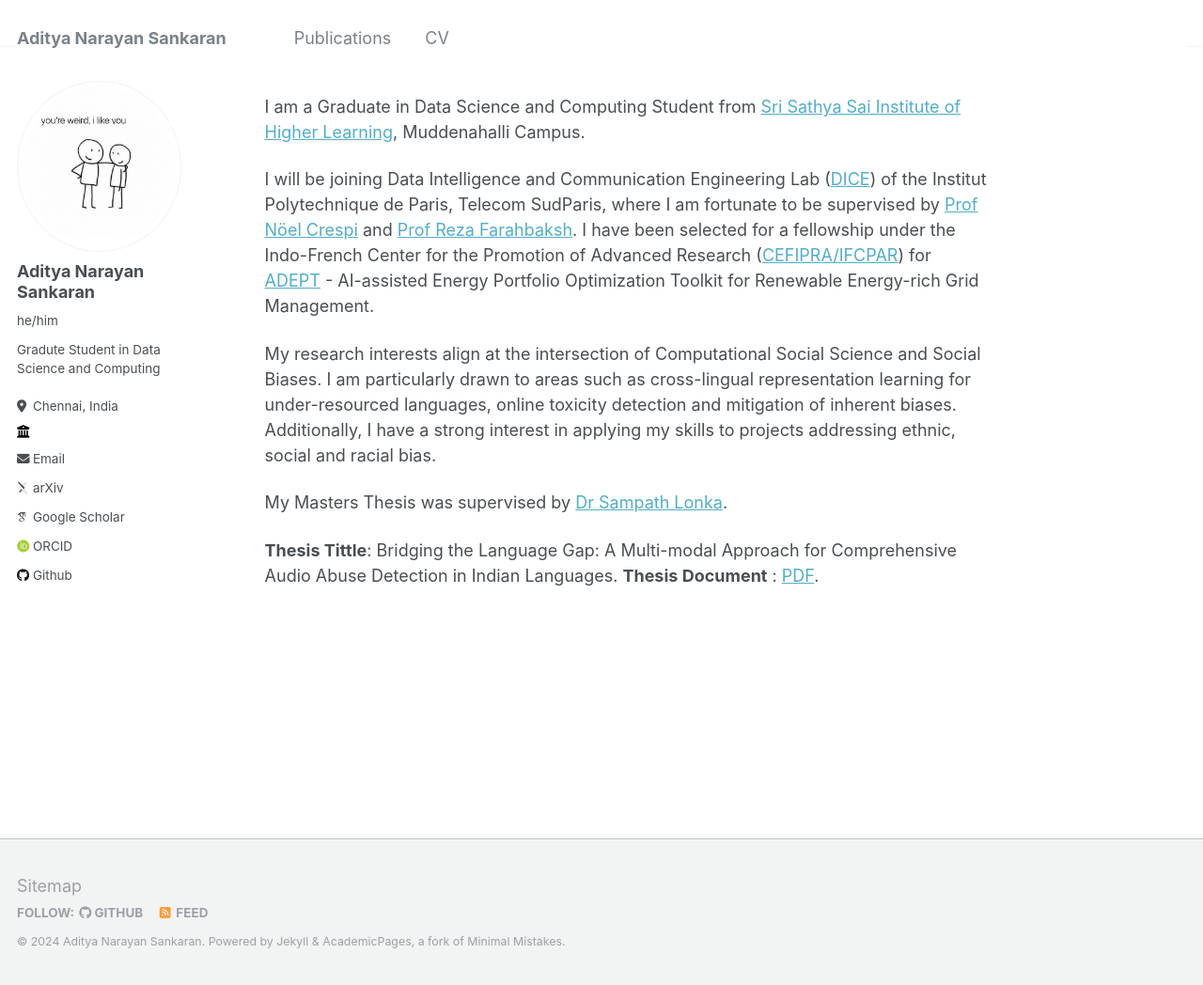
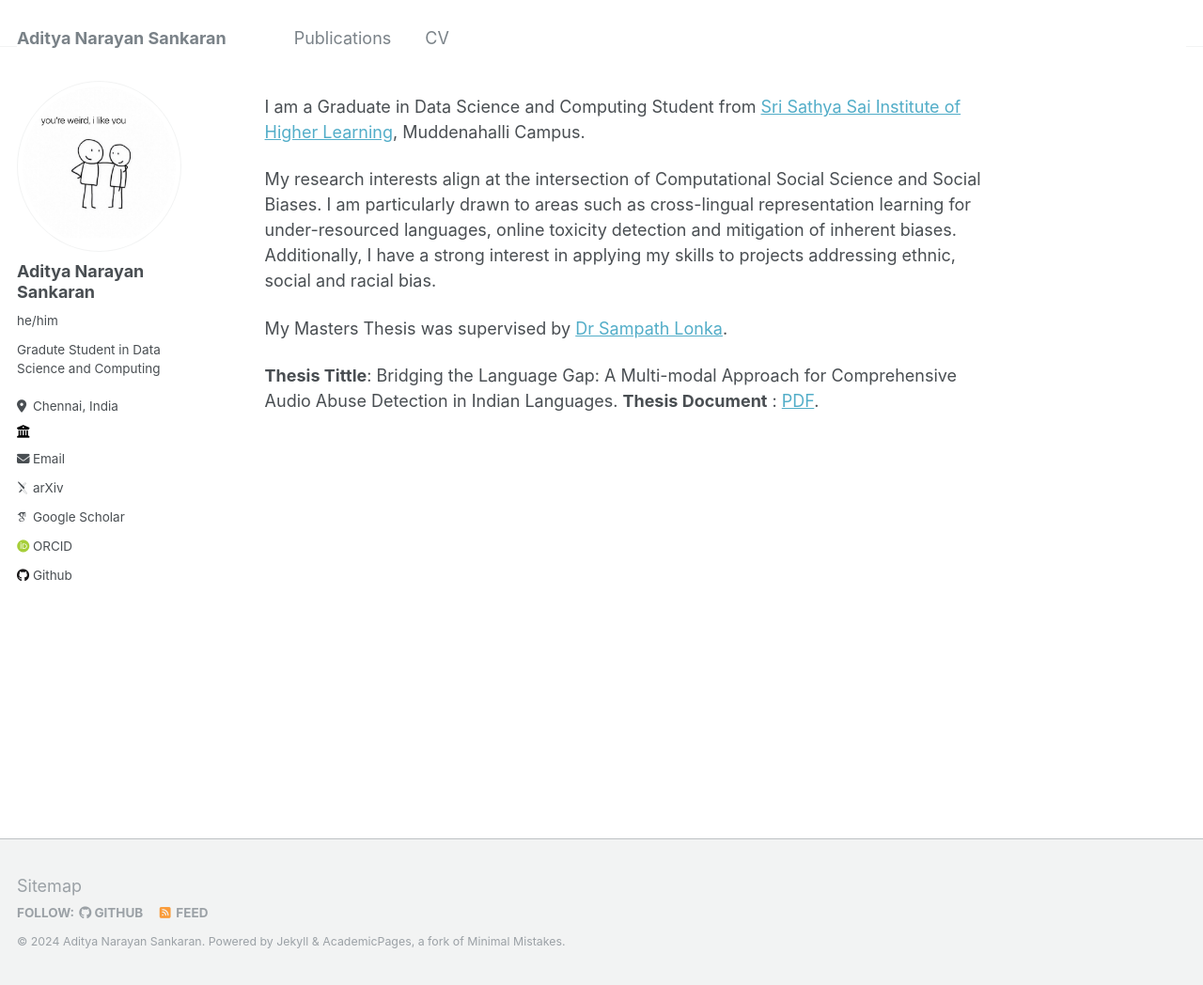
Before and after one commit to callmesanfornow/callmesanfornow.github.io, a Jekyll site: the page built from _pages/about.md, in a window 1280 px wide and 1048 px high. Shown: the whole window at 94% size. Built offline with Jekyll 4.4.1, drawn with Linux system fonts in a browser that asks for light colours; some web fonts are replaced.

Commit message:
Update about.md

```diff
--- a/_pages/about.md
+++ b/_pages/about.md
@@ -9,7 +9,7 @@ redirect_from:
 
 I am a Graduate in Data Science and Computing Student from [Sri Sathya Sai Institute of Higher Learning](https://www.sssihl.edu.in/), Muddenahalli Campus.
 
-I will be joining Data Intelligence and Communication Engineering Lab ([DICE](https://dice.wp.telecom-sudparis.eu)) of the Institut Polytechnique de Paris, Telecom SudParis, where I am fortunate to be supervised by [Prof Nöel Crespi](https://noelcrespi.wp.telecom-sudparis.eu) and [Prof Reza Farahbaksh](https://scholar.google.com/citations?user=HukBnBlWTE0C&hl=en). I have been selected for a fellowship under the Indo-French Center for the Promotion of Advanced Research ([CEFIPRA/IFCPAR](http://www.cefipra.org)) for [ADEPT](https://ifindia.cdn.betanet.in/ifindia/uploads/2024/03/PhD-in-AI-Computer-Science.pdf) - AI-assisted Energy Portfolio Optimization Toolkit for Renewable Energy-rich Grid Management.
+<!-- I will be joining Data Intelligence and Communication Engineering Lab ([DICE](https://dice.wp.telecom-sudparis.eu)) of the Institut Polytechnique de Paris, Telecom SudParis, where I am fortunate to be supervised by [Prof Nöel Crespi](https://noelcrespi.wp.telecom-sudparis.eu) and [Prof Reza Farahbaksh](https://scholar.google.com/citations?user=HukBnBlWTE0C&hl=en). I have been selected for a fellowship under the Indo-French Center for the Promotion of Advanced Research ([CEFIPRA/IFCPAR](http://www.cefipra.org)) for [ADEPT](https://ifindia.cdn.betanet.in/ifindia/uploads/2024/03/PhD-in-AI-Computer-Science.pdf) - AI-assisted Energy Portfolio Optimization Toolkit for Renewable Energy-rich Grid Management. -->
 
 My research interests align at the intersection of Computational Social Science and Social Biases. I am particularly drawn to areas such as cross-lingual representation learning for under-resourced languages, online toxicity detection and mitigation of inherent biases. Additionally, I have a strong interest in applying my skills to projects addressing ethnic, social and racial bias.
 
```
